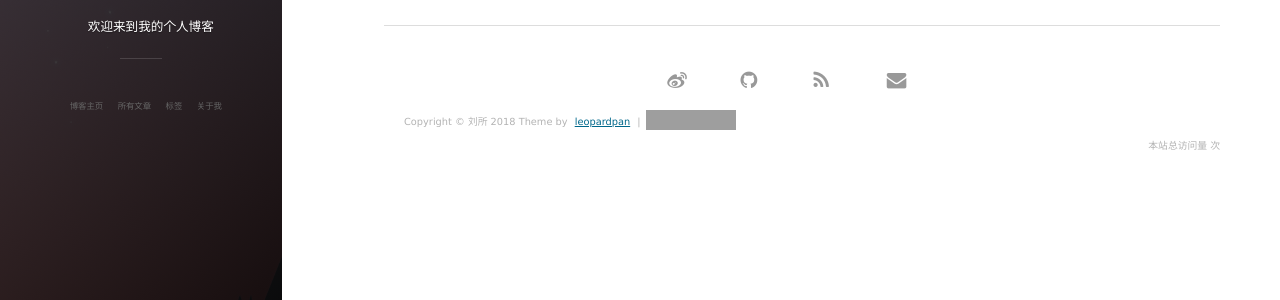
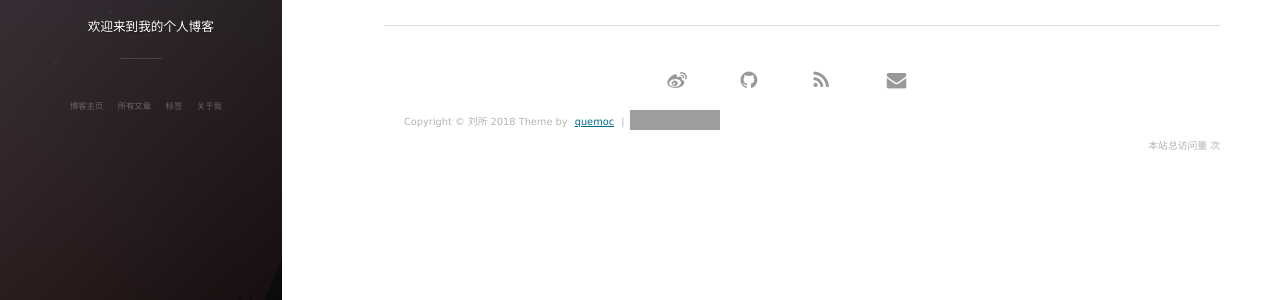
Before and after one commit to quemoc/quemoc.github.io, a Jekyll site: the page built from about.md, in a window 1280 px wide. Shown: the part 489-789 px from the top of the page. Built offline with Jekyll 4.4.1, drawn with Linux system fonts in a browser that asks for light colours; nearby versions of some CDN libraries; comment, search, counter and statistics services are not loaded; grey boxes are pictures that could not be loaded.

Commit message:
Update footer.html

```diff
--- a/_includes/footer.html
+++ b/_includes/footer.html
@@ -69,7 +69,7 @@
 
         <div class = "footer_div">
            <p class="copyright text-muted">
-            Copyright &copy; {{ site.title }} {{ site.time | date: '%Y' }} Theme by <a href="http://baixin.io/">leopardpan</a> |
+            Copyright &copy; {{ site.title }} {{ site.time | date: '%Y' }} Theme by <a href="http://liusuo.me/">quemoc</a> |
             <iframe
                 style="margin-left: 2px; margin-bottom:-5px;"
                 frameborder="0" scrolling="0" width="91px" height="20px"
```
